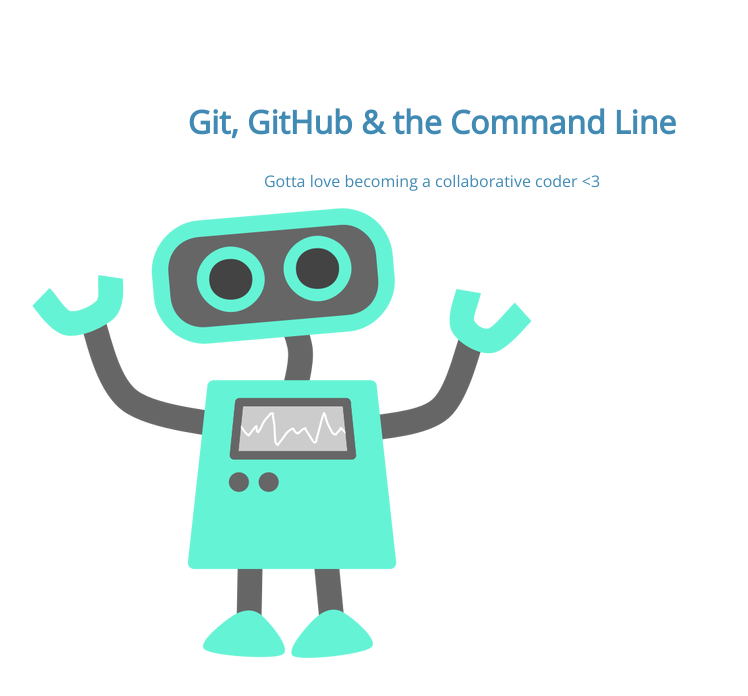
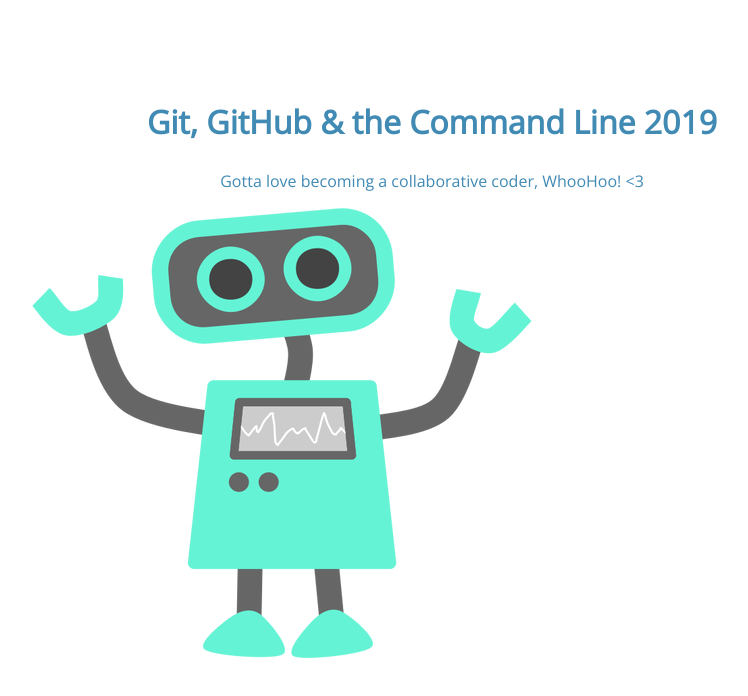
Before and after one commit to code-by-Stacie/105-project, a plain HTML site: page 105-project-master/index.html in a window 1280 px wide. Shown: the whole page, without its empty margins (208-956 px from the left). Drawn offline with nearby package versions, Linux system fonts and the light colour scheme.

Commit message:
edit h1&p

```diff
--- a/105-project-master/index.html
+++ b/105-project-master/index.html
@@ -8,8 +8,8 @@
 </head>
 <body>
 	<section>
-		<h1>Git, GitHub & the Command Line</h1>
-		<p>Gotta love becoming a collaborative coder <3</p>
+		<h1>Git, GitHub & the Command Line 2019</h1>
+		<p>Gotta love becoming a collaborative coder, WhooHoo! <3</p>
 		<img src="img/happy-blue-robot.png">
 	</section>
 </body>
```
